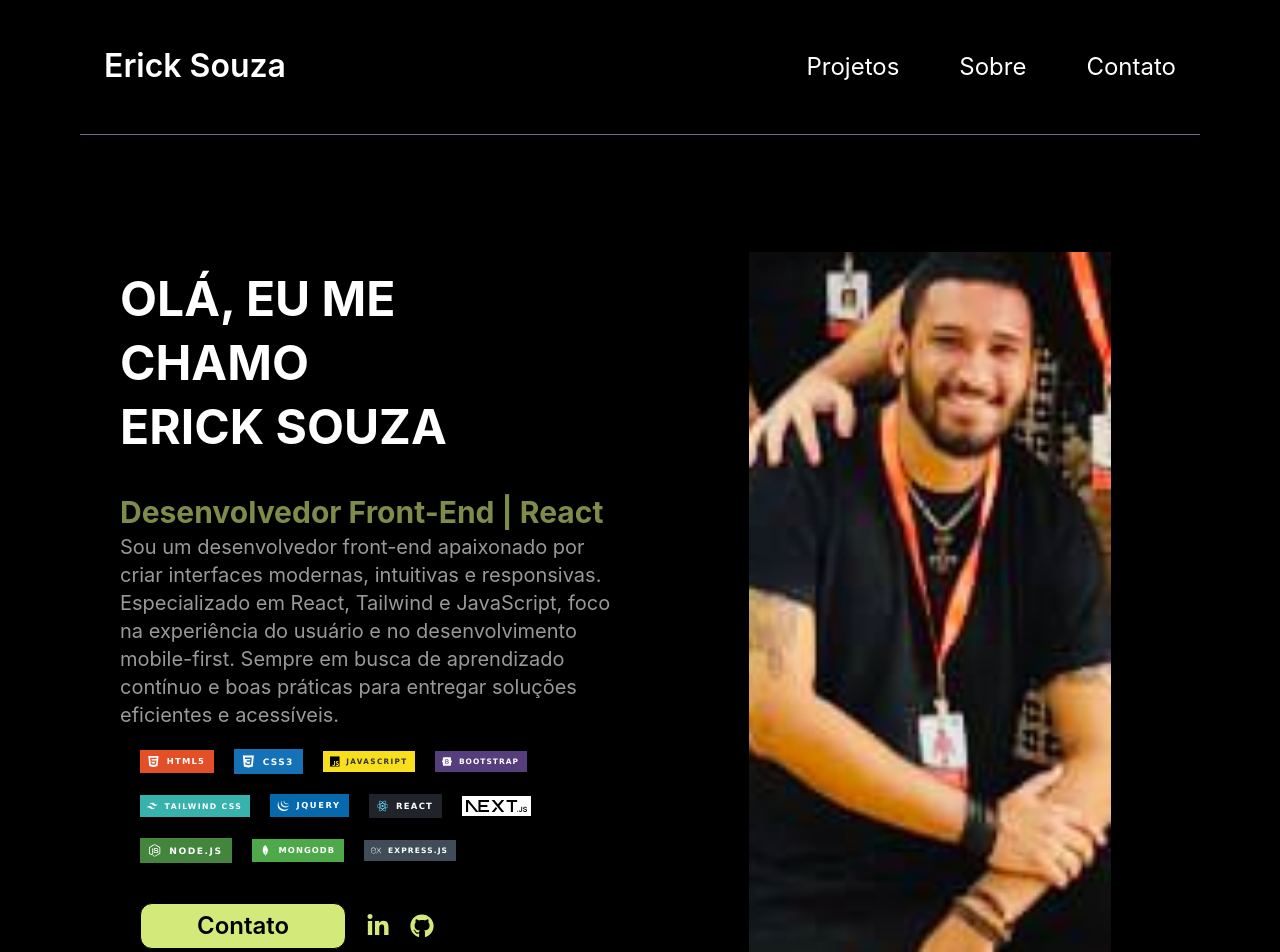
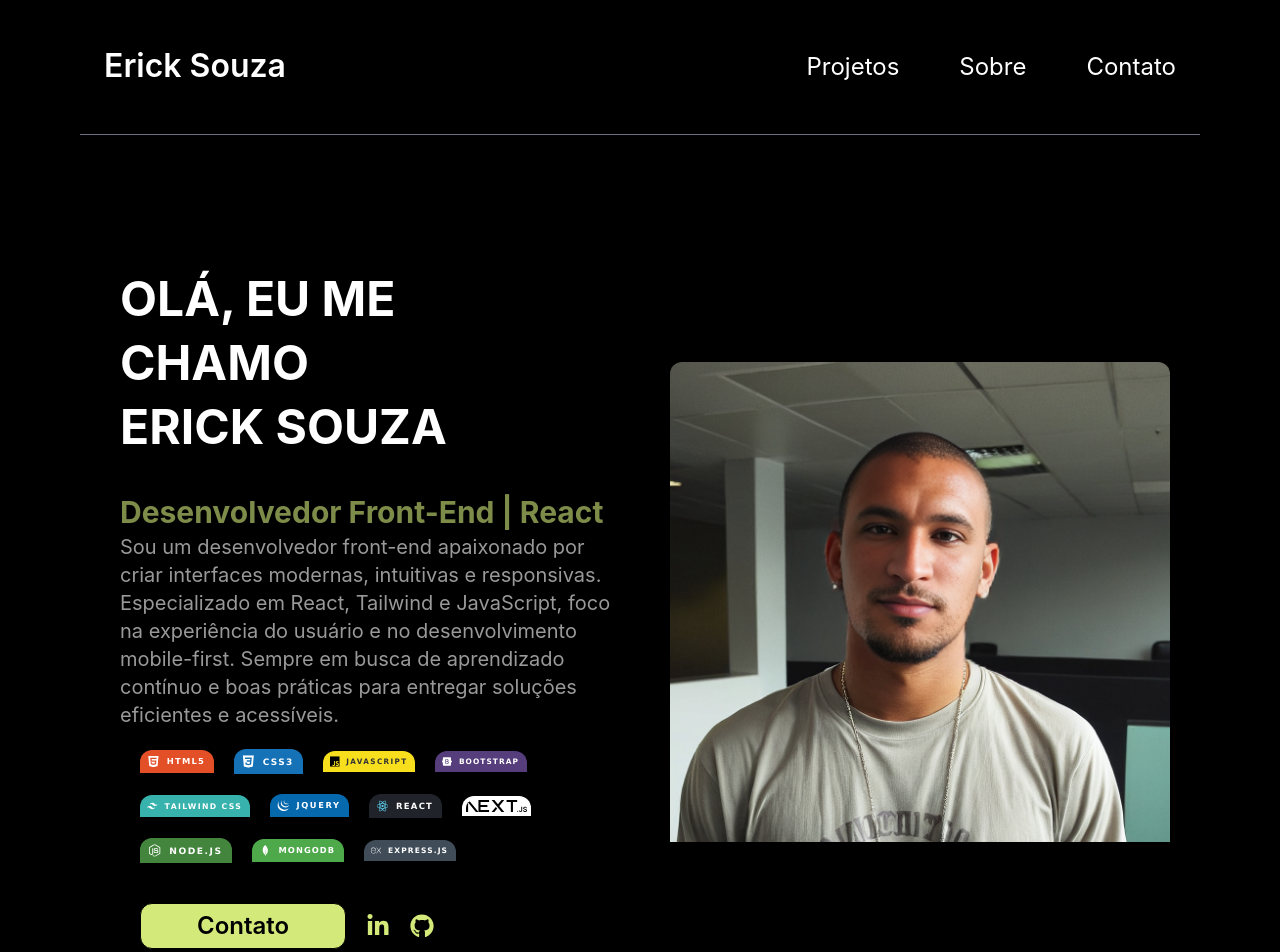
Before and after one commit to ErickSouza94/portifolio, a React (Vite) app: page / in a window 1280 px wide. Shown: the top 952 px of the page. Built offline with nearby package versions, Linux system fonts and the light colour scheme.

Commit message:
refactor: add rounded to Tools imgs and change perfil img.

```diff
--- a/src/components/Tools.jsx
+++ b/src/components/Tools.jsx
@@ -13,17 +13,17 @@ import express from "/express.svg"
 const Tools = () => {
   return (
     <div className="p-5 flex items-center gap-5 flex-wrap max-w-[800px]">
-            <img src={html} alt="" className="md:w-[16%] h-[10%] max-w-[24%] sm:w-[20%] hover:scale-110 "/>
-            <img src={css} alt="" className="md:w-[15%] h-[10%] max-w-[24%] sm:w-[20%] hover:scale-110"/>
-            <img src={js} alt="" className="md:w-[20%] h-[10%] max-w-[24%] sm:w-[20%] hover:scale-110"/>
-            <img src={bootstrap} alt="" className="md:w-[20%] h-[10%] max-w-[24%] sm:w-[20%] hover:scale-110"/>
-            <img src={tailwind} alt="" className="md:w-[24%] h-[10%] max-w-[24%] sm:w-[20%] hover:scale-110"/>
-            <img src={jquery} alt="" className="md:w-[17%] h-[10%] max-w-[24%] sm:w-[20%] hover:scale-110"/>
-            <img src={react} alt="" className="md:w-[16%] h-[10%] max-w-[24%] sm:w-[20%] hover:scale-110"/>
-            <img src={next} alt="" className="md:w-[15%] h-[10%] max-w-[18%] sm:w-[10%] hover:scale-110 bg-white p-1"/>
-            <img src={node} alt="" className="md:w-[20%] :h-[10%] min-w-[15%] sm:w-[20%] hover:scale-110"/>
-            <img src={mongo} alt="" className="md:w-[20%] :h-[10%] min-w-[15%] sm:w-[20%] hover:scale-110"/>
-            <img src={express} alt="" className="md:w-[20%] :h-[10%] min-w-[15%] sm:w-[20%] hover:scale-110"/>
+            <img src={html} alt="" className="md:w-[16%] h-[10%] max-w-[24%] sm:w-[20%] hover:scale-110 rounded-t-xl"/>
+            <img src={css} alt="" className="md:w-[15%] h-[10%] max-w-[24%] sm:w-[20%] hover:scale-110 rounded-t-xl"/>
+            <img src={js} alt="" className="md:w-[20%] h-[10%] max-w-[24%] sm:w-[20%] hover:scale-110 rounded-t-xl"/>
+            <img src={bootstrap} alt="" className="md:w-[20%] h-[10%] max-w-[24%] sm:w-[20%] hover:scale-110 rounded-t-xl"/>
+            <img src={tailwind} alt="" className="md:w-[24%] h-[10%] max-w-[24%] sm:w-[20%] hover:scale-110 rounded-t-xl"/>
+            <img src={jquery} alt="" className="md:w-[17%] h-[10%] max-w-[24%] sm:w-[20%] hover:scale-110 rounded-t-xl"/>
+            <img src={react} alt="" className="md:w-[16%] h-[10%] max-w-[24%] sm:w-[20%] hover:scale-110 rounded-t-xl"/>
+            <img src={next} alt="" className="md:w-[15%] h-[10%] max-w-[18%] sm:w-[10%] hover:scale-110 rounded-t-xl bg-white p-1"/>
+            <img src={node} alt="" className="md:w-[20%] :h-[10%] min-w-[15%] sm:w-[20%] hover:scale-110 rounded-t-xl"/>
+            <img src={mongo} alt="" className="md:w-[20%] :h-[10%] min-w-[15%] sm:w-[20%] hover:scale-110 rounded-t-xl"/>
+            <img src={express} alt="" className="md:w-[20%] :h-[10%] min-w-[15%] sm:w-[20%] hover:scale-110 rounded-t-xl"/>
           </div>
   )
 }
--- a/src/pages/HomePage/index.jsx
+++ b/src/pages/HomePage/index.jsx
@@ -60,11 +60,11 @@ const Home = () => {
             </a>
           </div>
         </div>
-        <div className="lado-direito hidden w-full md:flex md:justify-end">
+        <div className="lado-direito hidden w-full md:flex md:justify-center ">
           <img
             src={perfil}
             alt="imagem de perfil"
-            className="w-full max-w-[500px] h-[700px] object-contain"
+            className="w-full max-w-[500px] rounded-t-xl object-contain "
           />
         </div>
       </div>
```
Also changed, not shown: public/perfil.png, public/working2.png (added).
